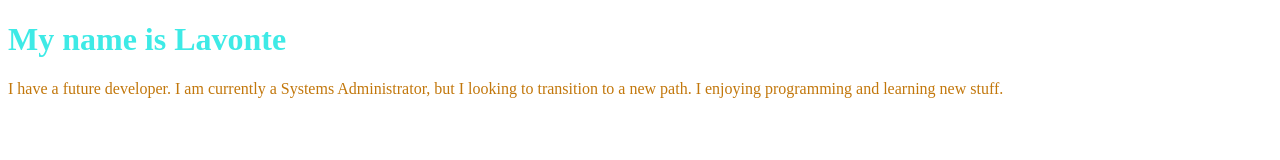
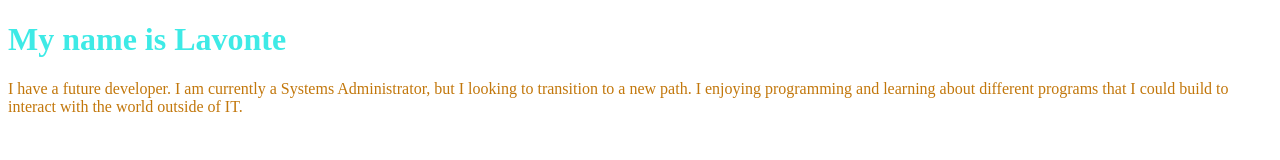
Before and after one commit to lmthomas12/lmthomas12.github.io, a plain HTML site: page index.html in a window 1280 px wide. Drawn offline with Linux system fonts and the light colour scheme.

Commit message:
Update index.html

```diff
--- a/index.html
+++ b/index.html
@@ -14,8 +14,9 @@
     }
     </style>
       <body><h1>My name is Lavonte</h1>
-      <p>I have a future developer. I am currently a Systems Administrator, but I looking to transition to a new path. I enjoying
-      programming and learning new stuff.</p>
+      <p>I have a future developer.
+        I am currently a Systems Administrator, but I looking to transition to a new path.
+        I enjoying programming and learning about different programs that I could build to interact with the world outside of IT.</p>
     </body>
 
   </head>
```
